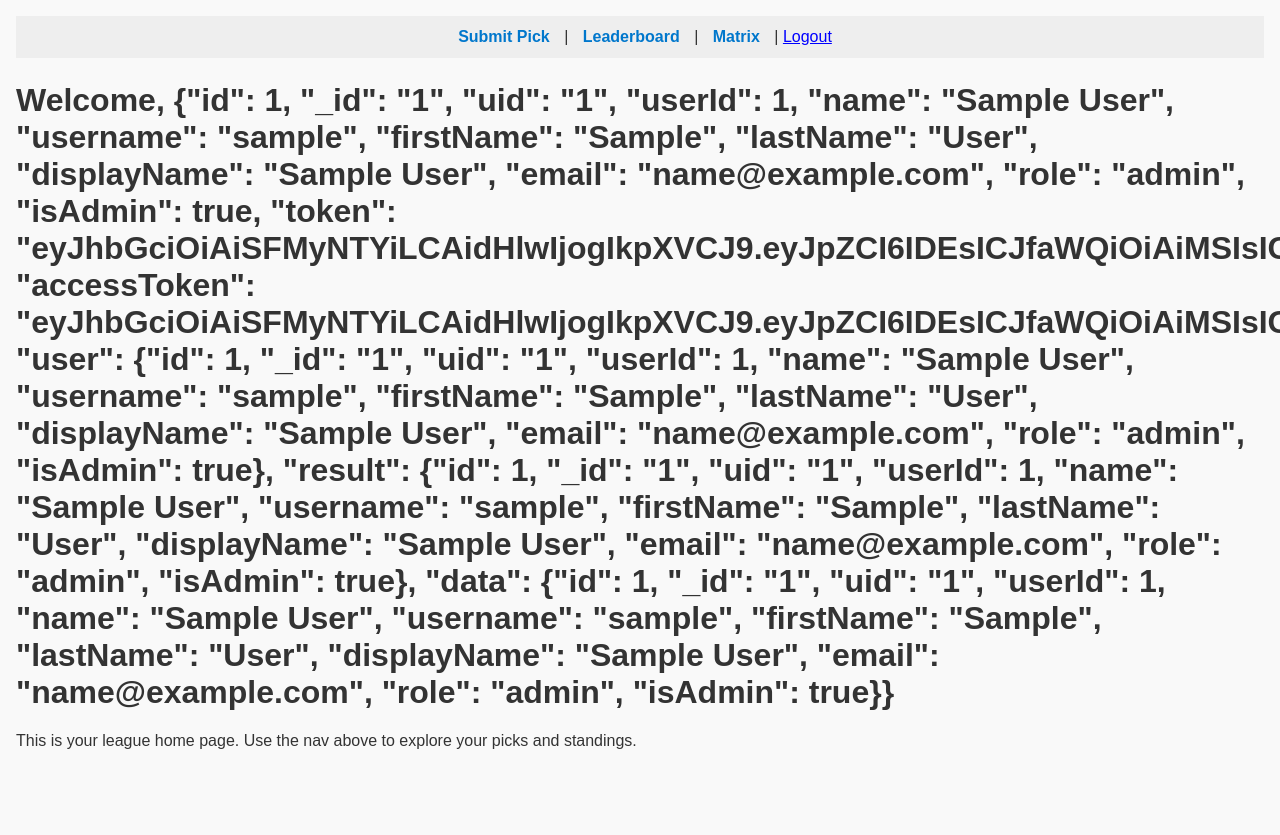
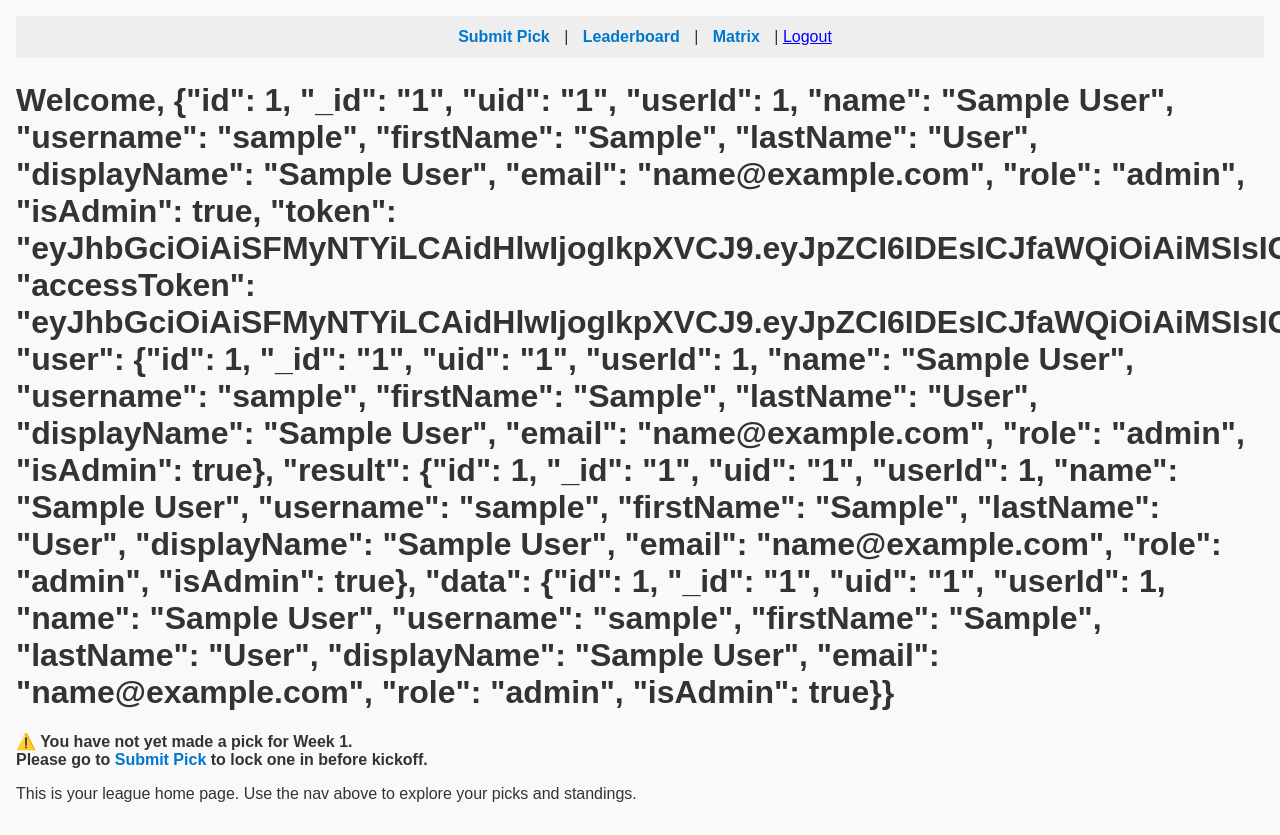
Before and after one commit to nflsgl/nfl-shotgun-league, a plain HTML site: page home.html in a window 1280 px wide. Shown: the top 835 px of the page. Before the commit the page ends 800 px from the top, so only its background shows below. Drawn offline with Linux system fonts and the light colour scheme; sample sign-in values are in the browser's storage.

Commit message:
Add files via upload

```diff
--- a/home.html
+++ b/home.html
@@ -20,6 +20,7 @@
       font-weight: bold;
     }
   </style>
+  <script src="/nfl-shotgun-league/schedule.js"></script>
   <script>
     document.addEventListener("DOMContentLoaded", function() {
       const user = localStorage.getItem("user");
@@ -40,22 +41,51 @@
         });
       }
 
+      // Determine current NFL week based on today's date
+      const today = new Date();
+      let currentWeek = null;
+
+      for (const [week, games] of Object.entries(schedule)) {
+        for (const game of games) {
+          const gameDate = new Date(game.date);
+          if (today <= gameDate) {
+            currentWeek = week;
+            break;
+          }
+        }
+        if (currentWeek) break;
+      }
+
+      // Fallback if all games are in the past
+      if (!currentWeek) {
+        const weeks = Object.keys(schedule).sort((a, b) => parseInt(a) - parseInt(b));
+        currentWeek = weeks[weeks.length - 1];
+      }
+
+      localStorage.setItem("currentWeek", currentWeek);
+
       // Show pick status
       const allPicks = JSON.parse(localStorage.getItem("allPicks") || "{}");
       const userPicks = allPicks[user] || {};
-      const currentWeek = localStorage.getItem("currentWeek") || "1";
       const pickedTeam = userPicks[currentWeek];
 
+      const pickMsg = document.createElement("p");
+      pickMsg.id = "pickNotice";
+
       if (pickedTeam) {
-        const pickMsg = document.createElement("p");
-        pickMsg.id = "pickNotice";
         pickMsg.innerHTML = `
           You have already selected <strong>${pickedTeam}</strong> for Week ${currentWeek}.<br>
           If you want to change your pick, press <a href="/nfl-shotgun-league/pick.html">Submit Pick</a> again.<br>
           You will not be able to change your pick once your selected team has kicked off.
         `;
-        document.getElementById("welcome").insertAdjacentElement("afterend", pickMsg);
+      } else {
+        pickMsg.innerHTML = `
+          ⚠️ You have not yet made a pick for Week ${currentWeek}.<br>
+          Please go to <a href="/nfl-shotgun-league/pick.html">Submit Pick</a> to lock one in before kickoff.
+        `;
       }
+
+      document.getElementById("welcome").insertAdjacentElement("afterend", pickMsg);
     });
   </script>
 </head>
```
